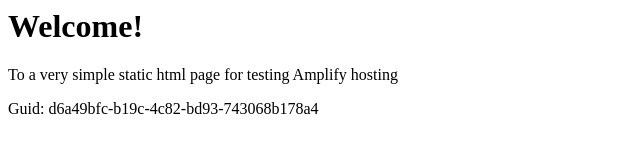
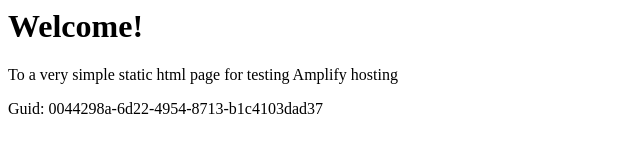
Before and after one commit to aws-aemilia-sin/Github-PR-Commit-Integration-Test-DoNotTouch-GithubWebhookPreviewCanaryTest-v1-prod-ap-southeast-1, a website: page src/index.html in a window 1280 px wide. Shown: the full height of the page, 0-640 px from the left. Drawn offline with Linux system fonts and the light colour scheme.

Commit message:
commit from integ tests

```diff
--- a/src/index.html
+++ b/src/index.html
@@ -12,6 +12,6 @@
 <body>
     <h1>Welcome!</h1>
     <p>To a very simple static html page for testing Amplify hosting</p>
-    <p>Guid: d6a49bfc-b19c-4c82-bd93-743068b178a4</p></body>
+    <p>Guid: 0044298a-6d22-4954-8713-b1c4103dad37</p></body>
 
 </html>
```
